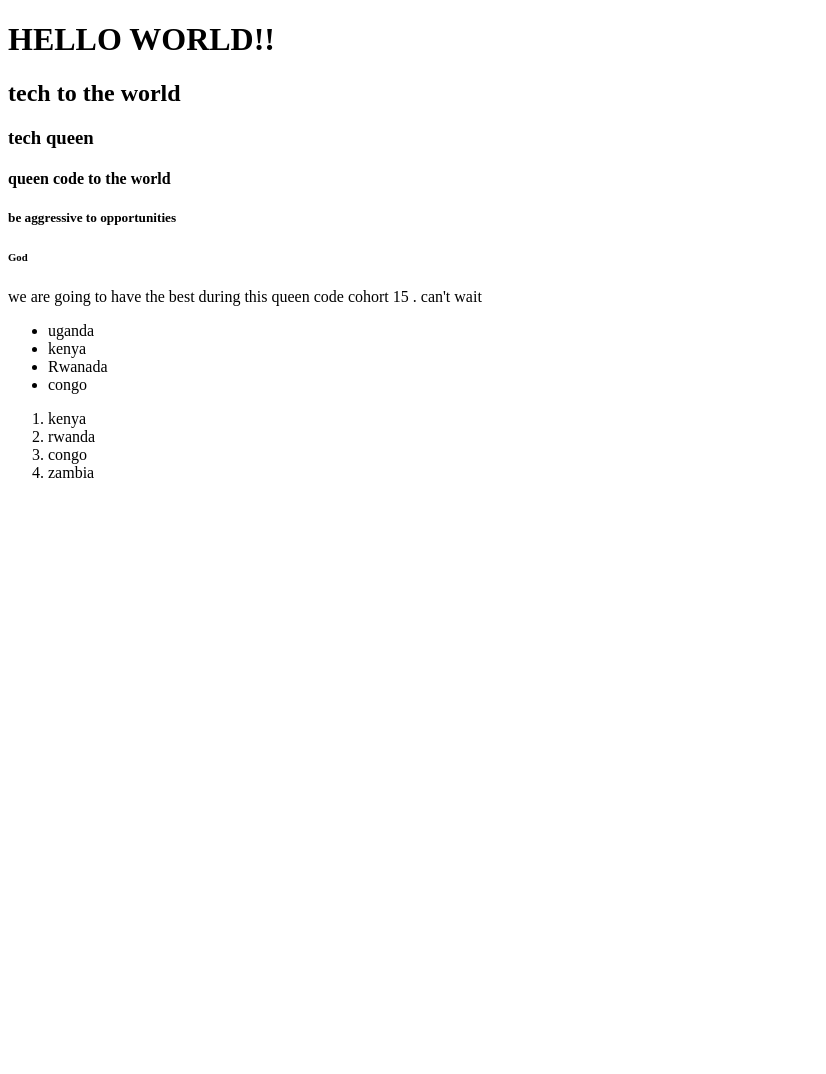
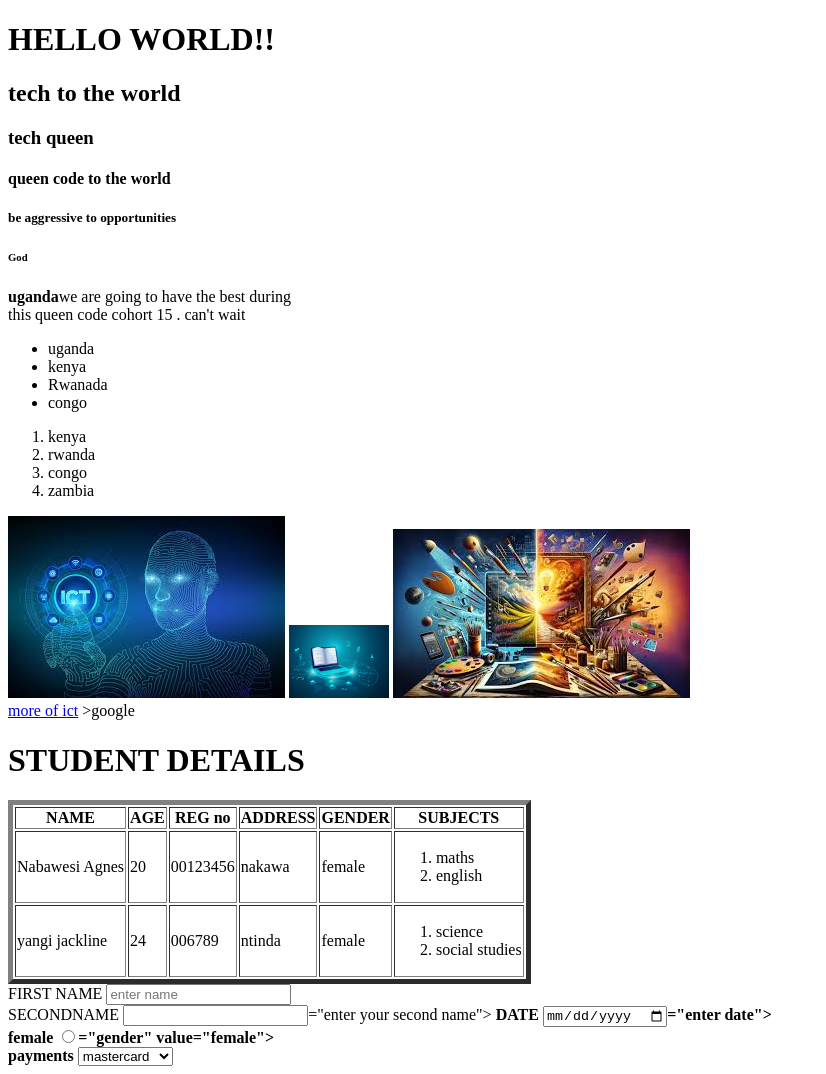
Before and after one commit to agnesnabawesi-glitch/codequeen15, a plain HTML site: page index.html in a window 1280 px wide. Shown: the whole page, without its empty margins (0-826 px from the left). Before the commit the page ends 800 px from the top, so only its background shows below. Drawn offline with Linux system fonts and the light colour scheme.

Commit message:
images ,tables,forms

```diff
--- a/index.html
+++ b/index.html
@@ -11,7 +11,8 @@
 <h4>queen code to the world</h4>
 <h5>be aggressive to opportunities</h5>
 <h6>God</h6>
-<p>we are going to have the best during this queen code cohort 15 . can't wait </p>
+<p><b>uganda</b>we are going to have the best during<br>
+     this queen code cohort 15 . can't wait </p>
 <ul>
     <li>uganda</li>
     <li>kenya</li>
@@ -27,3 +28,72 @@
 </ol>
 </body>
 </html>
+<img src="images/image.jpg"alt="ict">
+<img src="images/image1.jpg" alt="ict" width="100 height=100">
+<img src="images/image2.jpg" alt="ict"> <br>
+<a href="https://www.google.com/" target="blank"> more of ict</a> >google</a>
+<table border="5">
+    <h1>STUDENT DETAILS</h1>
+    <tr>
+        <th>NAME</th>
+        <th>AGE</th>
+        <th>REG no</th>
+        <th>ADDRESS</th>
+        <th>GENDER</th>
+         <th>SUBJECTS</th>
+
+    </tr>
+    <tr>
+        <td>Nabawesi Agnes</td>
+        <td>20</td>
+        <td>00123456</td>
+        <td>nakawa</td>
+        <td>female</td>
+        <td>
+            <ol>
+                <li>maths</li>
+                <li>english</li>
+            </ol>
+        </td>
+        <tr>
+            <td>yangi jackline</td>
+            <td>24</td>
+            <td>006789</td>
+            <td>ntinda</td>
+            <td>female</td>
+            <td>
+                <ol>
+                    <li>science</li>
+                    <li>social studies</li>
+                </ol>
+            </td>
+        </tr>
+    </tr>
+
+
+
+
+
+
+
+
+
+</table
+<form>
+    <label for="firstname">FIRST NAME</label>
+    <input type="text"placeholder="enter name"><br>
+    <label for="SECOND NAME">SECONDNAME</label>
+    <input type="text"placeholder>="enter your second name"><b>
+        <label for="DATE">DATE</label>
+    <input type="date"placeholder>="enter date"><br>
+    <label for="female">female</label>
+<input type="radio"name>="gender" value="female"><br>
+ <label for="payments">payments</label>
+ <select>
+    <option value="mastercard">mastercard</option>
+<option value="airtel money">airtel money</option>
+
+ </select>
+
+
+</form>
```
Also changed, not shown: images/image.jpg (added), images/image1.jpg (added), images/image2.jpg (added).
